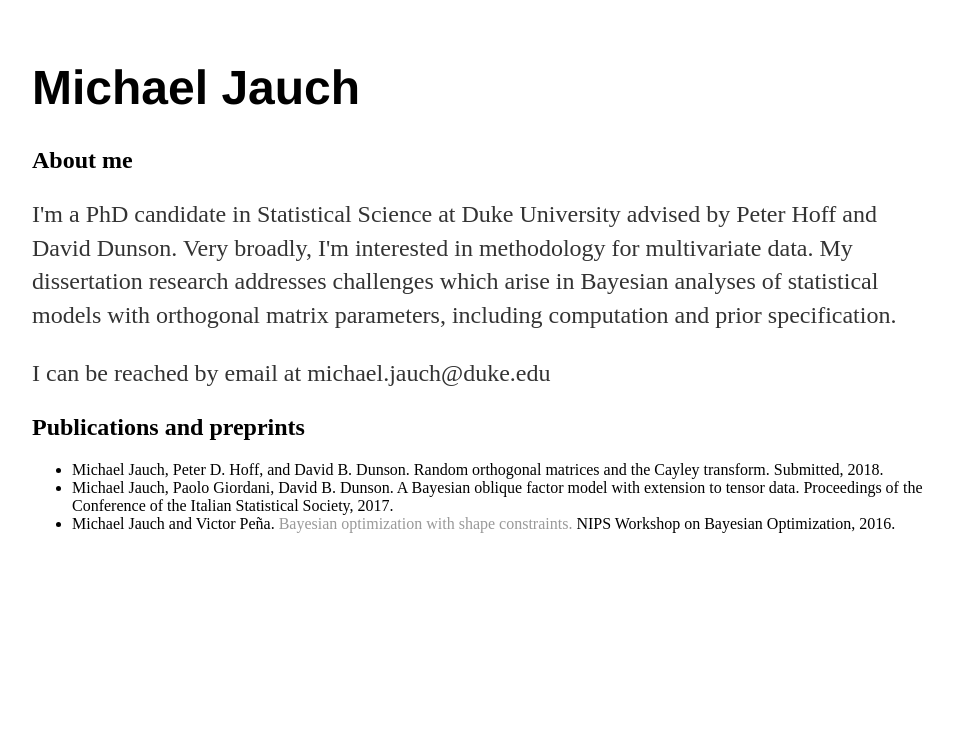
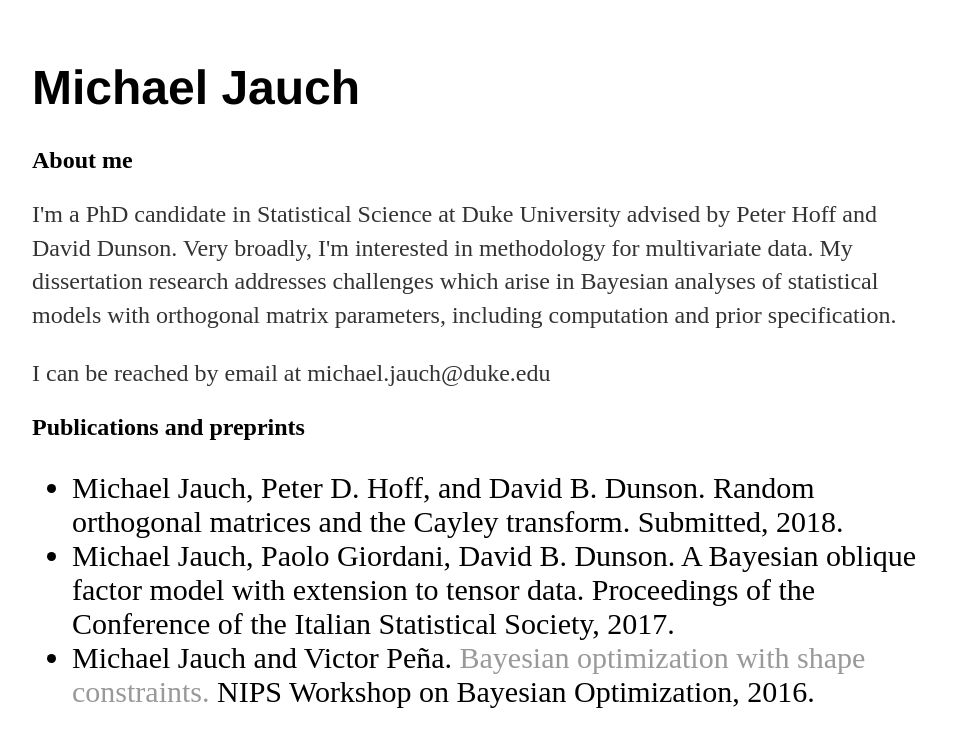
Before and after one commit to michaeljauch/michaeljauch.github.io, a Jekyll site: the page built from index.html, in a window 1280 px wide. Shown: the top 747 px of the page, without its empty margins (160-1113 px from the left). Built offline with Jekyll 4.4.1, drawn with Linux system fonts in a browser that asks for light colours.

Commit message:
change font size of ul

```diff
--- a/index.html
+++ b/index.html
@@ -8,7 +8,7 @@ title: Michael Jauch
 	<p>I'm a PhD candidate in Statistical Science at Duke University advised by Peter Hoff and David Dunson. Very broadly, I'm interested in methodology for multivariate data. My dissertation research addresses challenges which arise in Bayesian analyses of statistical models with orthogonal matrix parameters, including computation and prior specification. </p>
 	<p>I can be reached by email at michael.jauch@duke.edu</p>
 	<h2>Publications and preprints</h2>
-	<ul>
+	<ul style="font-size:30px">
   		<li>Michael Jauch, Peter D. Hoff, and David B. Dunson. Random orthogonal matrices and the Cayley transform. Submitted, 2018.</li>
   		<li> Michael Jauch,  Paolo Giordani, David B. Dunson. A Bayesian oblique factor model with extension to tensor data. Proceedings of the Conference of the Italian Statistical Society, 2017. </li>
   		<li>Michael Jauch and Victor Peña. <a href="https://arxiv.org/abs/1612.08915">Bayesian optimization with shape constraints.</a> NIPS Workshop on Bayesian Optimization, 2016.</li>
```
